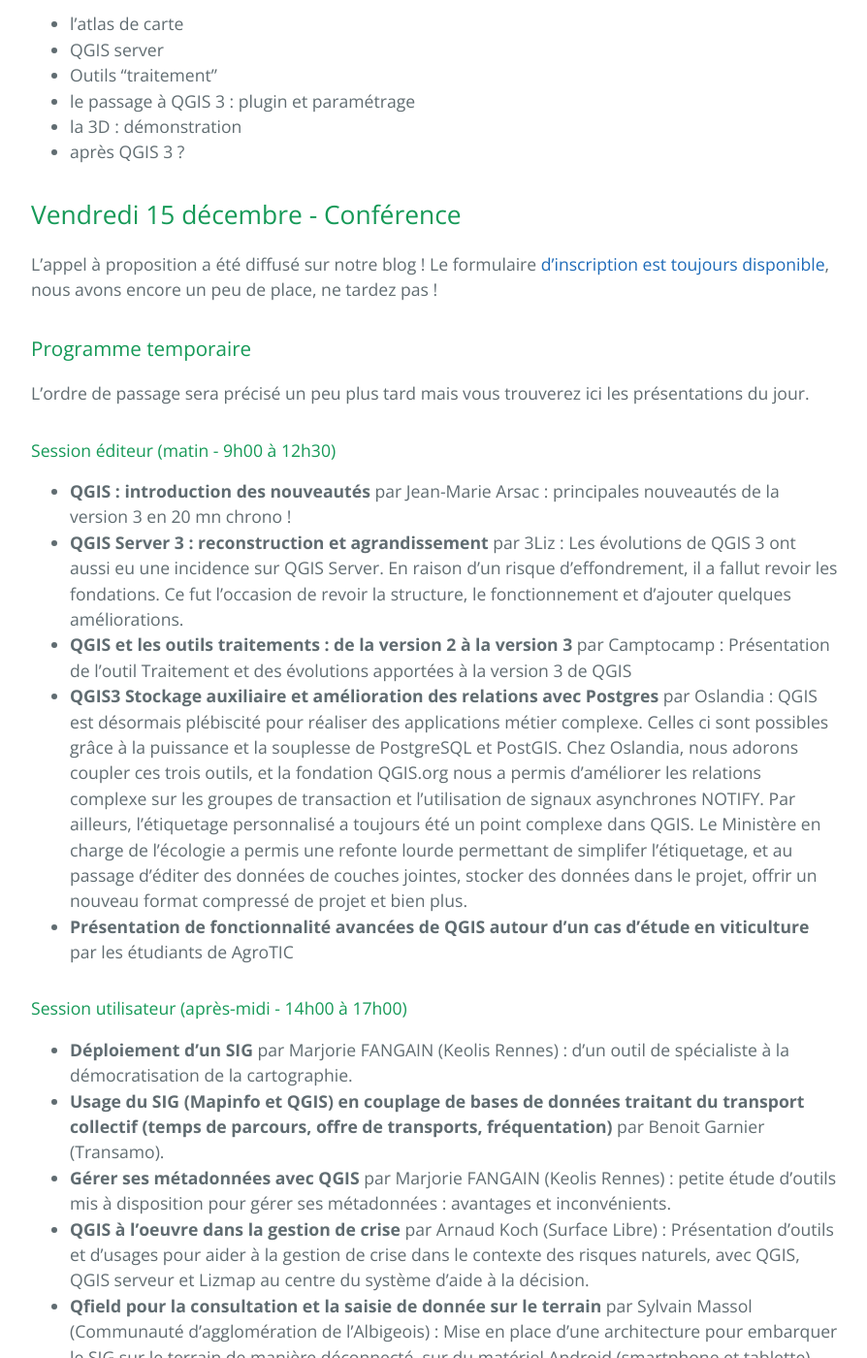
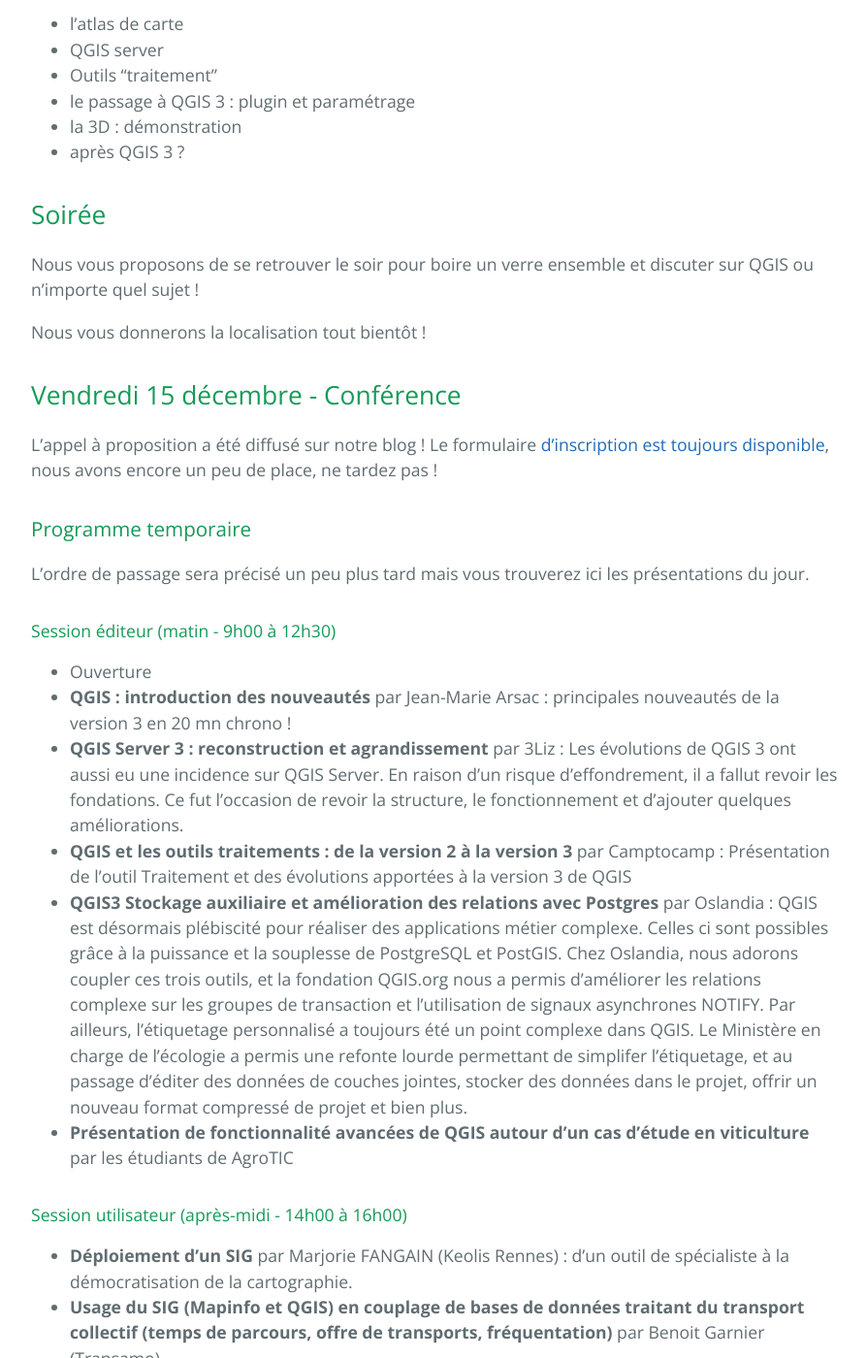
Before and after one commit to OSGeo-fr/QGIS-conf-fr-website, a Jekyll site: the page built from z20_programme.md, in a window 1280 px wide and 1400 px high, scrolled down 909 px. Shown: the whole window at 97% size, without its empty margins (192-1086 px from the left). Built offline with Jekyll 4.4.1, drawn with Linux system fonts in a browser that asks for light colours; some of the changed text lies outside the part shown.

Commit message:
Update z20_programme.md

```diff
--- a/z20_programme.md
+++ b/z20_programme.md
@@ -21,6 +21,11 @@ Quelques sujets des années précédentes (ou que vous pourrez proposer cette an
 * la 3D : démonstration
 * après QGIS 3 ?
 
+## Soirée
+
+Nous vous proposons de se retrouver le soir pour boire un verre ensemble et discuter sur QGIS ou n'importe quel sujet !
+
+Nous vous donnerons la localisation tout bientôt !
 
 ## Vendredi 15 décembre - Conférence
 
@@ -32,13 +37,14 @@ L'ordre de passage sera précisé un peu plus tard mais vous trouverez ici les p
 
 #### Session éditeur (matin - 9h00 à 12h30)
 
+* Ouverture
 * **QGIS : introduction des nouveautés** par Jean-Marie Arsac : principales nouveautés de la version 3 en 20 mn chrono !
 * **QGIS Server 3 : reconstruction et agrandissement** par 3Liz : Les évolutions de QGIS 3 ont aussi eu une incidence sur QGIS Server. En raison d'un risque d'effondrement, il a fallut revoir les fondations. Ce fut l'occasion de revoir la structure, le fonctionnement et d'ajouter quelques améliorations.
 * **QGIS et les outils traitements : de la version 2 à la version 3** par Camptocamp : Présentation de l'outil Traitement et des évolutions apportées à la version 3 de QGIS
 * **QGIS3 Stockage auxiliaire et amélioration des relations avec Postgres** par Oslandia : QGIS est désormais plébiscité pour réaliser des applications métier complexe. Celles ci sont possibles grâce à la puissance et la souplesse de PostgreSQL et PostGIS. Chez Oslandia, nous adorons coupler ces trois outils, et la fondation QGIS.org nous a permis d'améliorer les relations complexe sur les groupes de transaction et l'utilisation de signaux asynchrones NOTIFY. Par ailleurs, l'étiquetage personnalisé a toujours été un point complexe dans QGIS. Le Ministère en charge de l'écologie a permis une refonte lourde permettant de simplifer l'étiquetage, et au passage d'éditer des données de couches jointes, stocker des données dans le projet, offrir un nouveau format compressé de projet et bien plus.
 * **Présentation de fonctionnalité avancées de QGIS autour d'un cas d'étude en viticulture** par les étudiants de AgroTIC
 
-#### Session utilisateur (après-midi - 14h00 à 17h00)
+#### Session utilisateur (après-midi - 14h00 à 16h00)
 
 * **Déploiement d'un SIG** par Marjorie FANGAIN (Keolis Rennes) : d'un outil de spécialiste à la démocratisation
 de la cartographie.
```
Also changed, not shown: other parts of z20_programme.md (+1 -2 lines).
